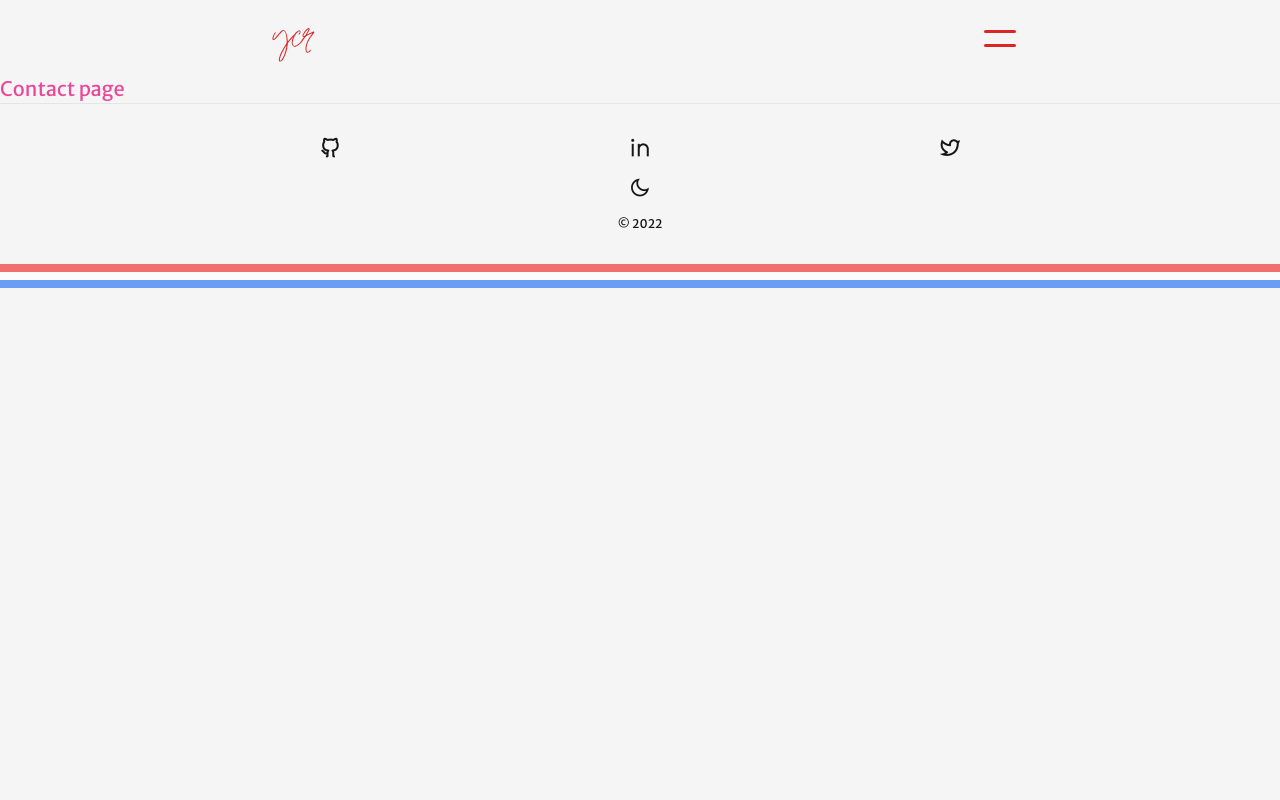
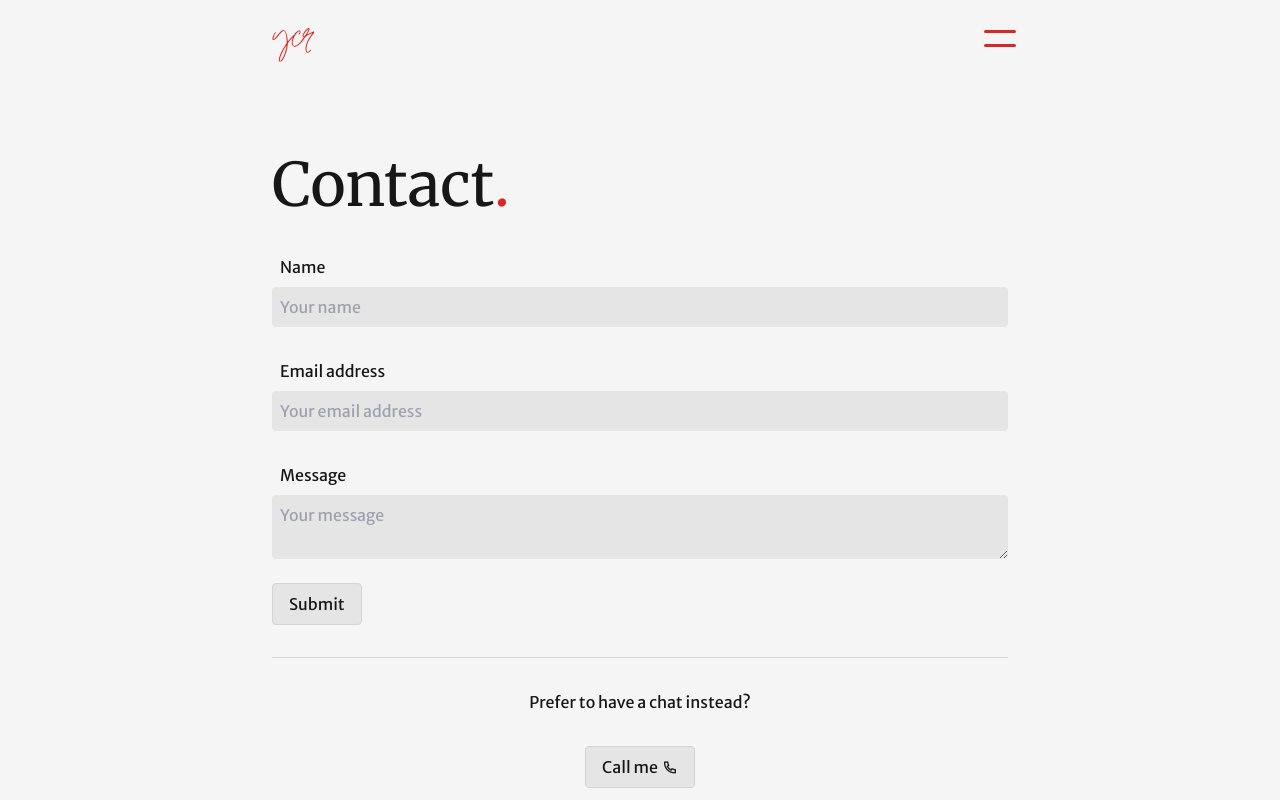
Before and after one commit to YinChuRijnaard/Portfolio-v3, a Next.js app: page /contact in a window 1280 px wide. Shown: the top 800 px of the page. Built offline with nearby package versions, Linux system fonts and the light colour scheme.

Commit message:
Basic Contact page done

```diff
--- /dev/null
+++ b/components/ContactForm.tsx
@@ -0,0 +1,43 @@
+// Component imports
+import Button from "../components/Button";
+
+const ContactForm = () => {
+  return (
+    <form className="flex flex-col">
+      <label className="p-2" htmlFor="name">
+        Name
+      </label>
+      <input
+        className="rounded bg-neutral-200 p-2 caret-red-600 selection:bg-red-500/50 dark:bg-neutral-800"
+        type="text"
+        placeholder="Your name"
+        required
+      />
+      <br />
+      <label className="p-2" htmlFor="email">
+        Email address
+      </label>
+      <input
+        className="rounded bg-neutral-200 p-2 caret-red-600 selection:bg-red-500/50 dark:bg-neutral-800"
+        type="email"
+        placeholder="Your email address"
+        required
+      />
+      <br />
+      <label className="p-2" htmlFor="message">
+        Message
+      </label>
+      <textarea
+        className="rounded bg-neutral-200 p-2 caret-red-600 selection:bg-red-500/50 dark:bg-neutral-800"
+        placeholder="Your message"
+        required
+      />
+      <br />
+      <div className="flex justify-start">
+        <Button text={"Submit"} />
+      </div>
+    </form>
+  );
+};
+
+export default ContactForm;
--- a/pages/contact.tsx
+++ b/pages/contact.tsx
@@ -1,10 +1,26 @@
 // Framework imports
 import type { NextPage } from "next";
 
+// Component imports
+import Button from "../components/Button";
+import ContactForm from "../components/ContactForm";
+
 const Contact: NextPage = () => {
   return (
-    <main>
-      <h1 className="text-xl text-pink-500 dark:text-red-500">Contact page</h1>
+    <main className="mx-4 my-8 min-h-fit space-y-8 p-4 md:mx-32 md:mt-16 lg:mx-64">
+      <h1 className="font-serif text-6xl">
+        Contact<span className="text-red-600">.</span>
+      </h1>
+
+      <ContactForm />
+
+      <hr className="border-neutral-300 dark:border-neutral-700" />
+
+      <p className="text-center">Prefer to have a chat instead?</p>
+
+      <div className="flex justify-center">
+        <Button href={"tel:+31618058625"} text={"Call me"} iClassName={"ri-phone-line ml-1"} />
+      </div>
     </main>
   );
 };
```
